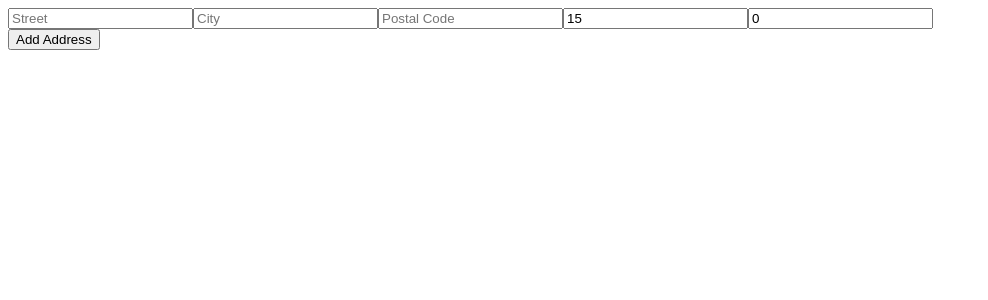
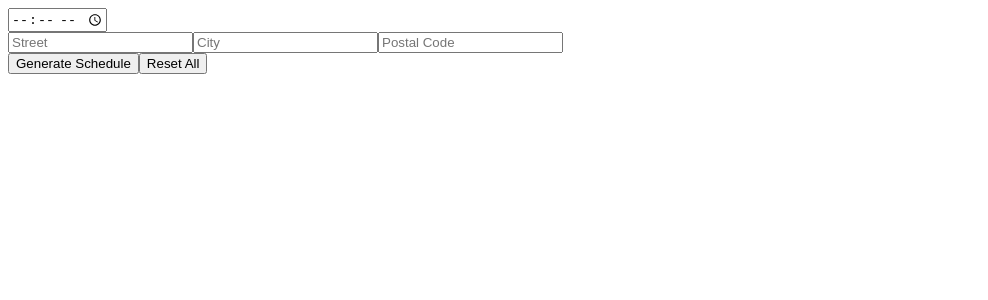
Before and after one commit to Arek497/SEBA-Scheduler, a React (Create React App) app: page / in a window 1280 px wide. Shown: the top 300 px of the page, without its empty margins (0-988 px from the left). Built offline with nearby package versions, Linux system fonts and the light colour scheme.

Commit message:
"Added schedule generation and reset functionality."

```diff
--- a/src/App.tsx
+++ b/src/App.tsx
@@ -1,37 +1,50 @@
 import React, { useState } from "react";
 
-// Define the Address interface with the correct types
+// Define the Address interface with proper types
 interface Address {
   street: string;
   city: string;
   postalCode: string | number;
-  duration: number;
-  travelTime: number;
 }
 
 const App: React.FC = () => {
   // Initialize the addresses state with an array of Address objects
   const [addresses, setAddresses] = useState<Address[]>([
-    { street: "", city: "", postalCode: "", duration: 15, travelTime: 0 },
+    { street: "", city: "", postalCode: "" },
   ]);
-
-  // Function to add a new address row
-  const addAddress = () => {
-    setAddresses([...addresses, { street: "", city: "", postalCode: "", duration: 15, travelTime: 0 }]);
-  };
+  const [startTime, setStartTime] = useState<string>(""); // For manual start time
 
   // Update function to modify a specific field in a given address
   const updateAddress = (index: number, field: keyof Address, value: string | number) => {
     const newAddresses = [...addresses];
     newAddresses[index] = {
       ...newAddresses[index], // Keep the other fields intact
-      [field]: value,         // Update the specific field
+      [field]: value,          // Update the specific field
     };
     setAddresses(newAddresses); // Update the state with the modified addresses
   };
 
+  // Function to handle schedule generation
+  const generateSchedule = () => {
+    console.log("Schedule generated with start time:", startTime);
+    // Additional logic for generating the schedule can be added here
+  };
+
+  // Function to reset fields
+  const resetFields = () => {
+    setAddresses([{ street: "", city: "", postalCode: "" }]);
+    setStartTime(""); // Reset start time
+  };
+
   return (
     <div>
+      {/* Input for manual start time */}
+      <input
+        type="time"
+        value={startTime}
+        onChange={(e) => setStartTime(e.target.value)} // Update the startTime state
+        placeholder="Start Time"
+      />
       {/* Render the list of addresses */}
       {addresses.map((address, index) => (
         <div key={index}>
@@ -53,21 +66,11 @@ const App: React.FC = () => {
             onChange={(e) => updateAddress(index, "postalCode", e.target.value)}
             placeholder="Postal Code"
           />
-          <input
-            type="number"
-            value={address.duration}
-            onChange={(e) => updateAddress(index, "duration", Number(e.target.value))}
-            placeholder="Duration"
-          />
-          <input
-            type="number"
-            value={address.travelTime}
-            onChange={(e) => updateAddress(index, "travelTime", Number(e.target.value))}
-            placeholder="Travel Time"
-          />
         </div>
       ))}
-      <button onClick={addAddress}>Add Address</button>
+      {/* Buttons for generate schedule and reset */}
+      <button onClick={generateSchedule}>Generate Schedule</button>
+      <button onClick={resetFields}>Reset All</button>
     </div>
   );
 };
```
